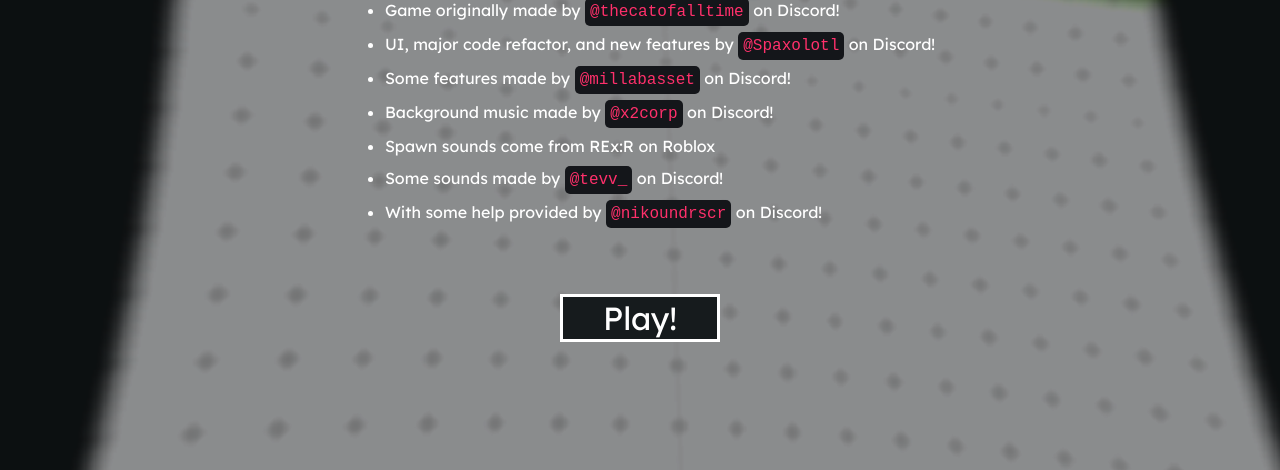
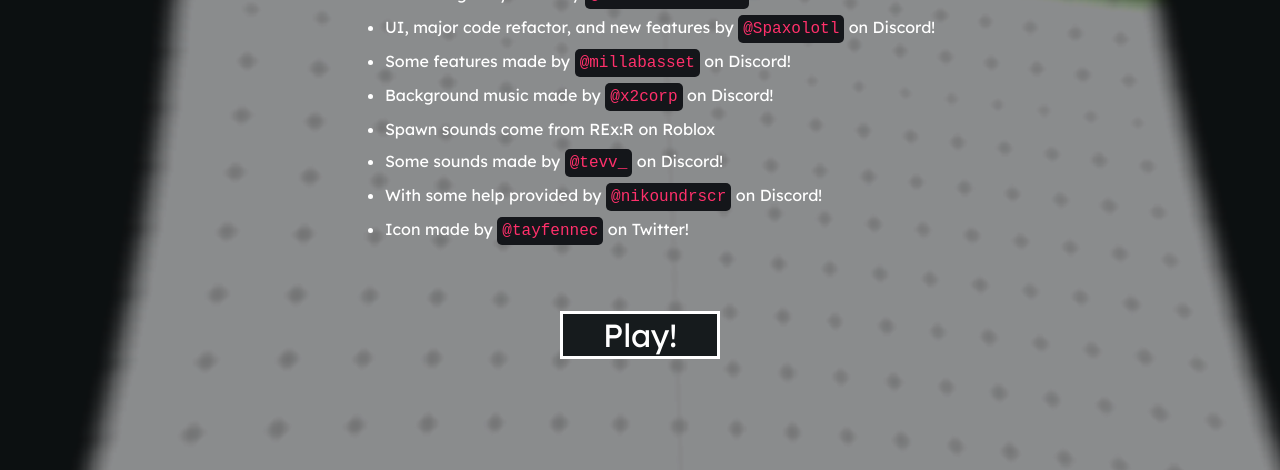
Before and after one commit to SpiritAxolotl/woah-its-rex, a plain HTML site: page index.html in a window 1280 px wide. Shown: the part 330-800 px from the top of the page. Drawn offline with Linux system fonts and the light colour scheme; a web font is replaced by a local one.

Commit message:
new icon courtesy of tayfennec

```diff
--- a/index.html
+++ b/index.html
@@ -47,6 +47,7 @@
             <li>Spawn sounds come from REx:R on Roblox</li>
             <li>Some sounds made by <code>@tevv_</code> on Discord!</li>
             <li>With some help provided by <code>@nikoundrscr</code> on Discord!</li>
+            <li>Icon made by <code>@tayfennec</code> on Twitter!</li>
         </ul>
         <button id="playButton" class="invisible" onclick="loadContent()">Play!</button>
     </div>
```
Also changed, not shown: favicon.ico.
